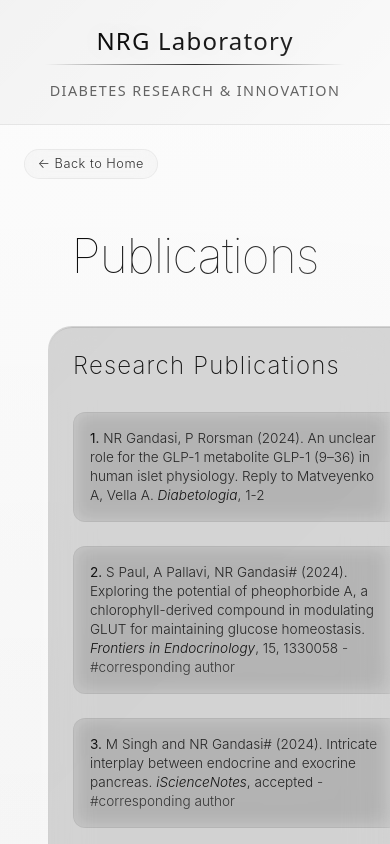
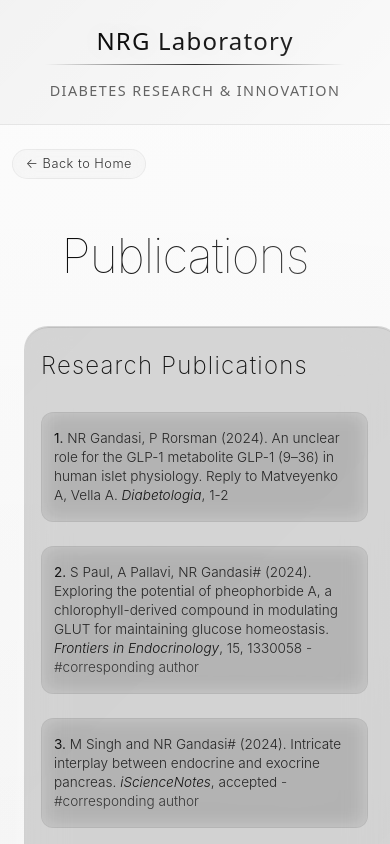
Before and after one commit to aniruddhballal/nikhil-lab-site, a React (Vite) app: page /publications in a window 390 px wide. Shown: the top 844 px of the page. Built offline with nearby package versions, Linux system fonts and the light colour scheme.

Commit message:
Mobile responsiveness-10

```diff
--- a/src/styles/Publications.module.css
+++ b/src/styles/Publications.module.css
@@ -327,21 +327,21 @@
 /* Improved Responsive Design */
 @media (max-width: 768px) {
   .publications-page {
-    padding: 1.5rem; /* Increased from 0rem */
+    padding: 1.5rem 2rem 1.5rem 1rem; /* Less left, more right */
   }
 
   .publications-content {
     gap: 2rem;
-    width: calc(100% - 3rem); /* Increased margin for more space */
-    margin: 0 1.5rem;
+    width: calc(100% - 2rem); /* Back to original width calculation */
+    margin: 0 1rem 0 1rem;
   }
 
   .publications-section {
-    padding: 1.5rem; /* Increased from 0.5rem */
+    padding: 1.5rem 2rem 1.5rem 1.5rem; /* More padding on right */
   }
 
   .publication-item {
-    padding: 1rem;
+    padding: 1rem 1.5rem 1rem 1rem; /* More padding on right */
     margin: 0;
   }
 
@@ -357,17 +357,17 @@
 
 @media (max-width: 480px) {
   .publications-page {
-    padding: 1.5rem; /* Increased from 0rem */
+    padding: 1.5rem 2rem 1.5rem 0.75rem; /* Less left, more right */
   }
 
   .publications-content {
-    width: calc(100% - 3rem); /* Much more generous spacing */
-    margin: 0 1.5rem;
+    width: calc(100% - 1.5rem); /* Back to tighter left constraint */
+    margin: 0 1.5rem 0 0.75rem; /* Less left margin, more right */
     gap: 1.5rem;
   }
 
   .publications-section {
-    padding: 1.5rem; /* Much more generous padding */
+    padding: 1.5rem 2rem 1.5rem 1rem; /* More padding on right */
   }
 
   .back-link {
@@ -376,7 +376,7 @@
   }
 
   .publication-item {
-    padding: 1rem; /* More generous padding */
+    padding: 1rem 1.5rem 1rem 0.75rem; /* More padding on right */
   }
 
   .publication-item p {
@@ -393,19 +393,19 @@
 /* Extra small screens */
 @media (max-width: 360px) {
   .publications-page {
-    padding: 1.5rem; /* Increased from 0.5rem */
+    padding: 1.5rem 2rem 1.5rem 0.5rem; /* Less left, more right */
   }
 
   .publications-content {
-    width: calc(100% - 3rem); /* More generous spacing */
-    margin: 0 1.5rem;
+    width: calc(100% - 1rem); /* Back to tighter left constraint */
+    margin: 0 1.5rem 0 0.5rem; /* Less left margin, more right */
   }
 
   .publications-section {
-    padding: 1.5rem; /* More generous padding */
+    padding: 1.5rem 2rem 1.5rem 0.75rem; /* More padding on right */
   }
 
   .publication-item {
-    padding: 1rem; /* More generous padding */
+    padding: 1rem 1.5rem 1rem 0.5rem; /* More padding on right */
   }
 }
```
